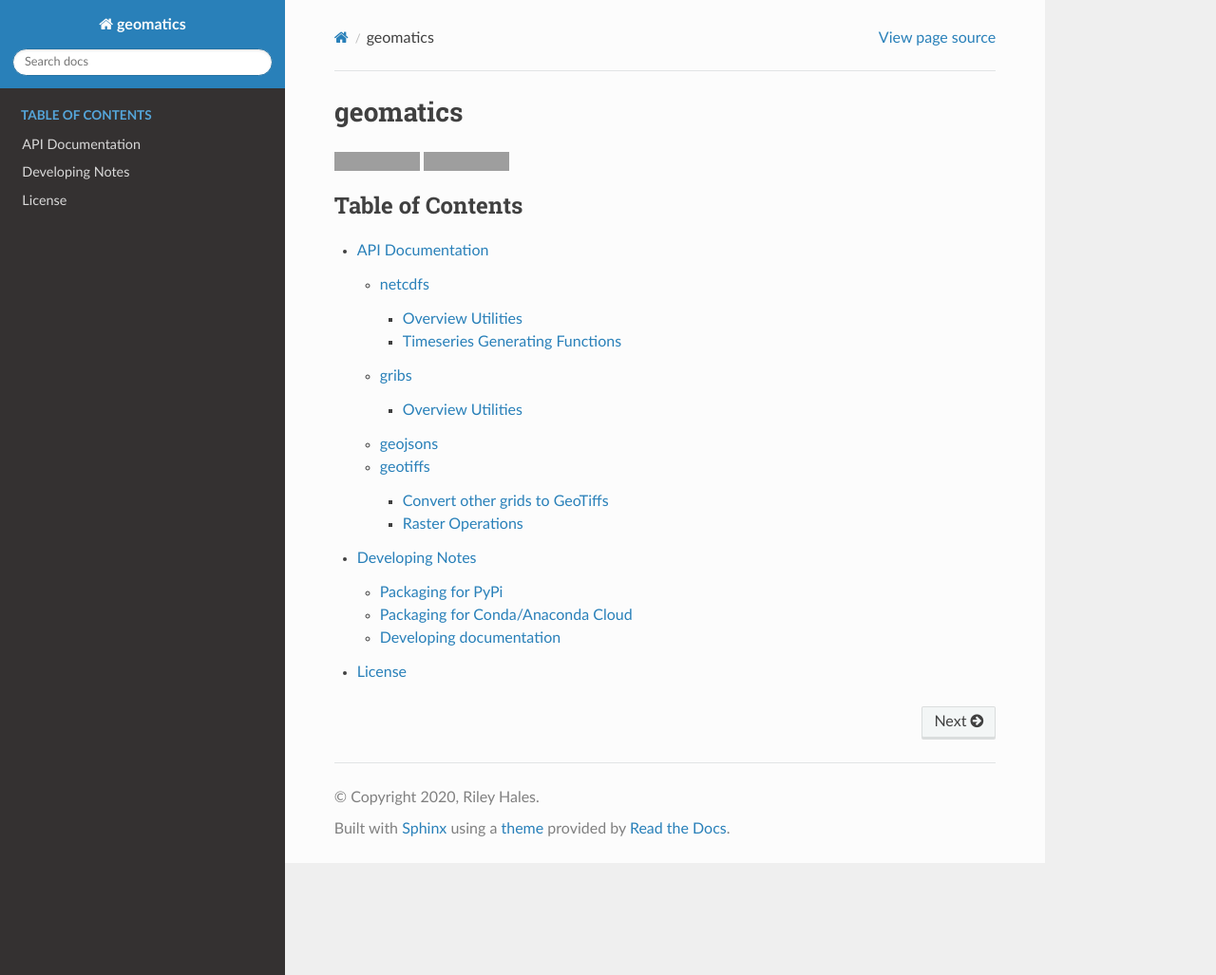
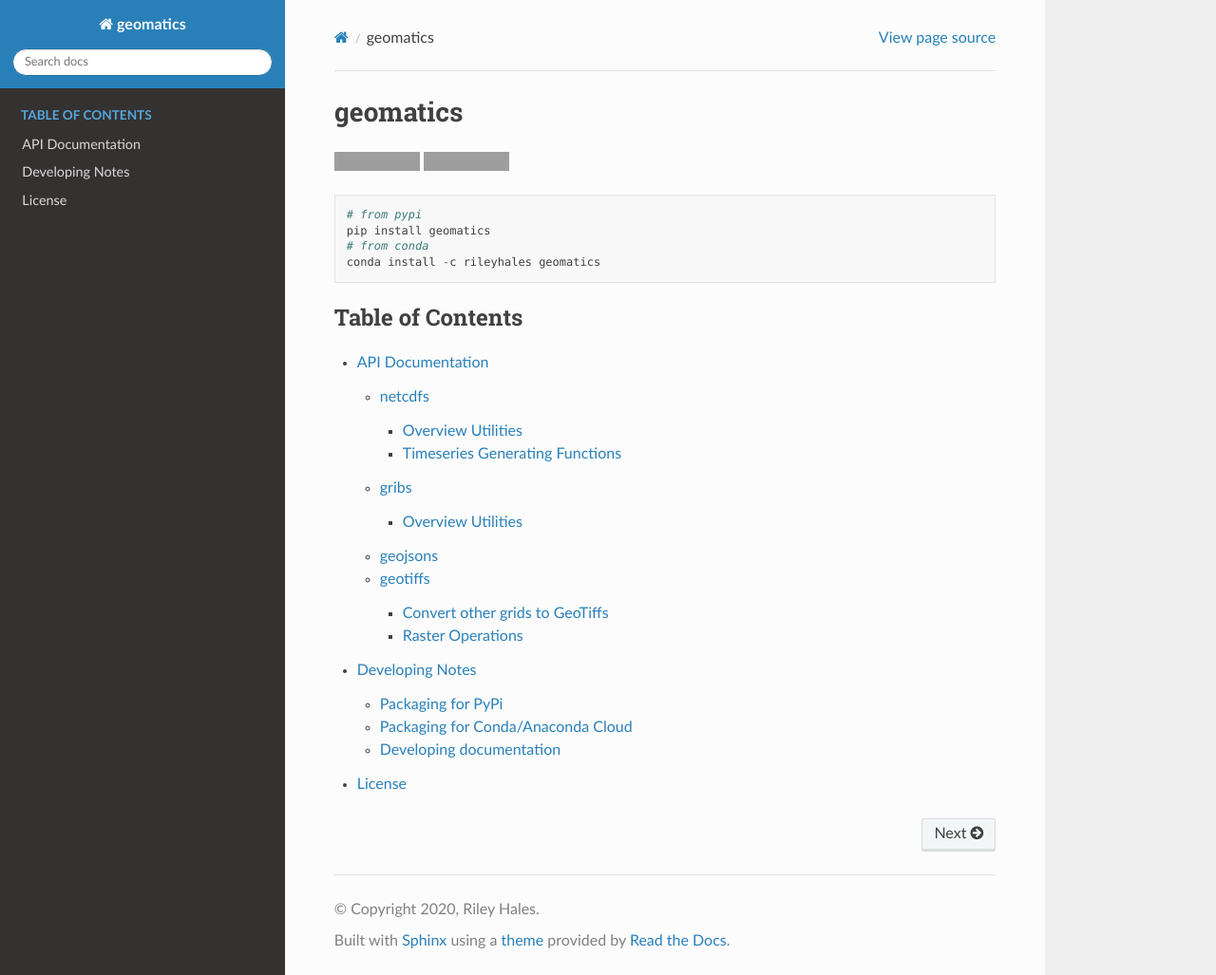
Before and after one commit to rileyhales/geomatics, a Sphinx documentation site: the page built from docs/index.rst, in a window 1280 px wide and 1027 px high. Shown: the whole window at 95% size. Built offline with Sphinx 7.4.7 and the Read the Docs theme 2.0.0, drawn with Linux system fonts in a browser that asks for light colours; grey boxes are pictures that could not be loaded.

Commit message:
add install commands to docs

```diff
--- a/docs/index.rst
+++ b/docs/index.rst
@@ -4,6 +4,13 @@ geomatics
         :target: https://pypi.org/project/geomatics
 .. image:: https://anaconda.org/rileyhales/geomatics/badges/version.svg
         :target: https://anaconda.org/rileyhales/geomatics
+
+.. code-block::
+
+    # from pypi
+    pip install geomatics
+    # from conda
+    conda install -c rileyhales geomatics
 
 .. toctree::
     :caption: Table of Contents
```
